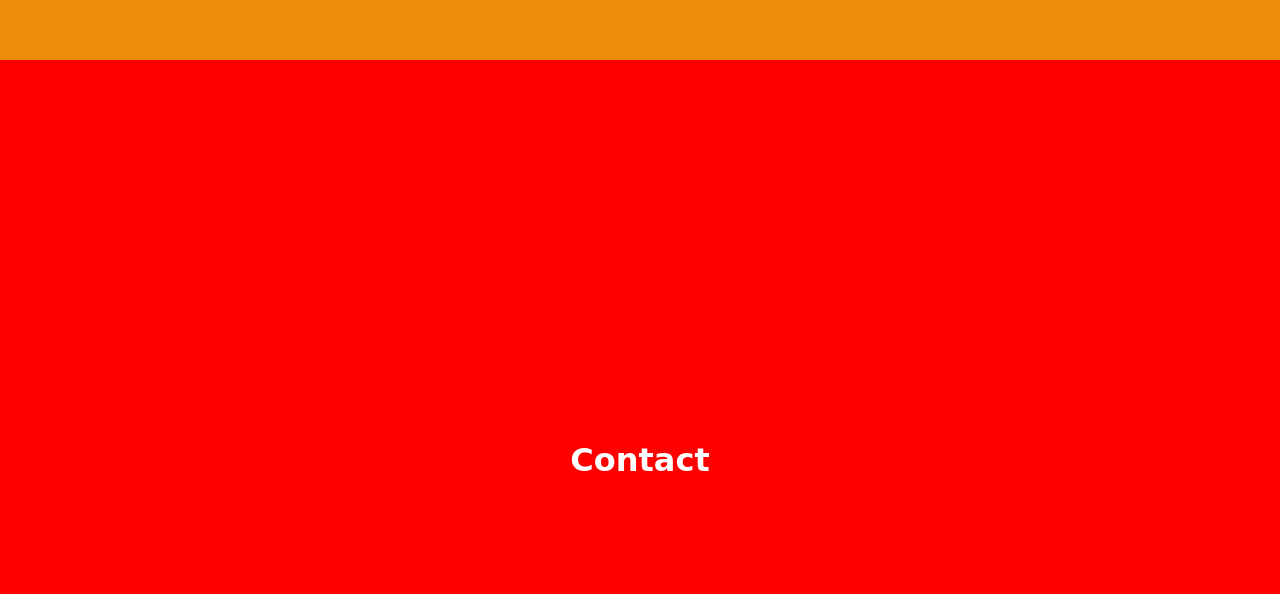
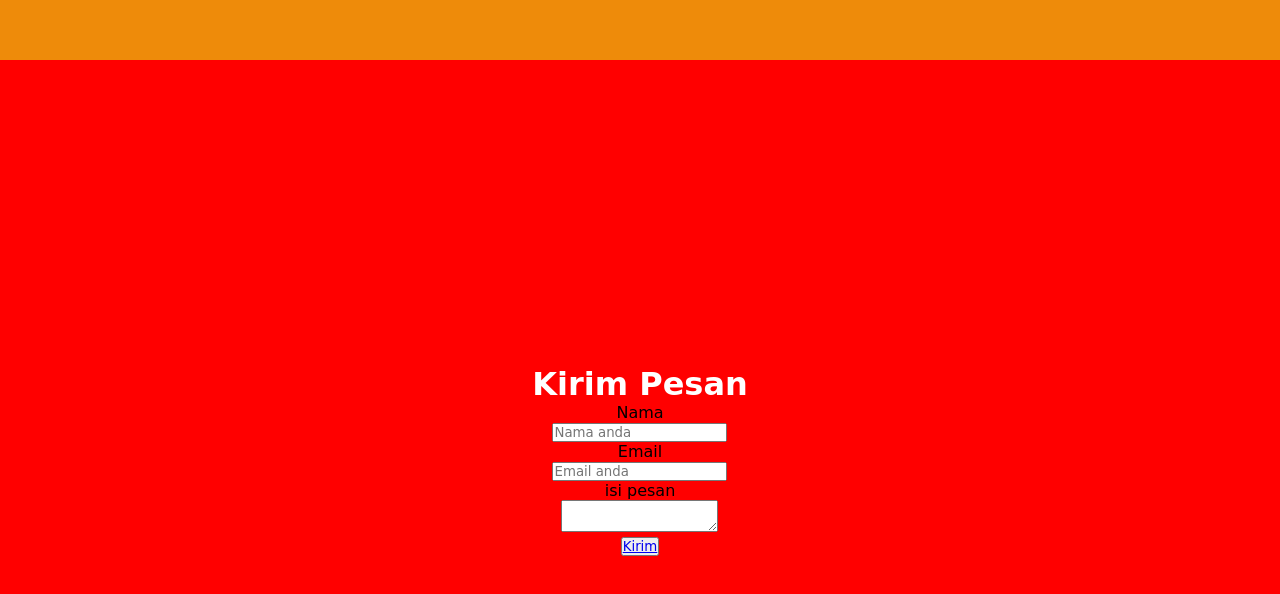
Before and after one commit to fakepeople25/dengwa, a plain HTML site: page index.html in a window 1280 px wide. Shown: the part 1540-2134 px from the top of the page. Drawn offline with Linux system fonts and the light colour scheme.

Commit message:
Add files via upload

```diff
--- a/index.html
+++ b/index.html
@@ -42,9 +42,24 @@
             <section id="contact">
                 <div class="container akhir">
                     <div class="contentwrapper">
-                        <h1>Contact</h1>
+                        <form>
+                        <h1>Kirim Pesan</h1>
+                        <label for="nama" class="form-label">Nama</label>
+                        <br>
+                        <input id="nama" class="form-control" placeholder="Nama anda">
+                        <br>
+                        <label for="email" class="form-label">Email</label>
+                        <br>
+                        <input id="email" class="form-control" placeholder="Email anda">
+                        <br>
+                        <label for="pesan" class="form-label"> isi pesan</label>
+                        <br>
+                        <textarea  name="pesan" class="form-control" id="pesan"></textarea>
+                        <br>
+                        <button class="btn btn-primary form-control" ><a href="https://fakepeople25.github.io/dengwa/index.html">Kirim</a></button>
+                        </form>
                     </div>
-                    </div>
+                </div>
     </section>
     <div class="top" onclick="goToTop()">☝</div>
     <script>
--- a/style.css
+++ b/style.css
@@ -24,12 +24,21 @@ section{
 
 .akhir{
     background-color: rgb(255, 0, 0);
+    justify-content: center;
+    align-items: center;
+    text-align: center;
 }
 
 h1{
-    text-align: center;
+    text-align:center;
     font-size: 2em;
     color: white;
+}
+
+.hubungi{
+    justify-content: center;
+    align-items: center;
+    text-align: center;
 }
 /*background atas*/
 .navwrapper{
```
